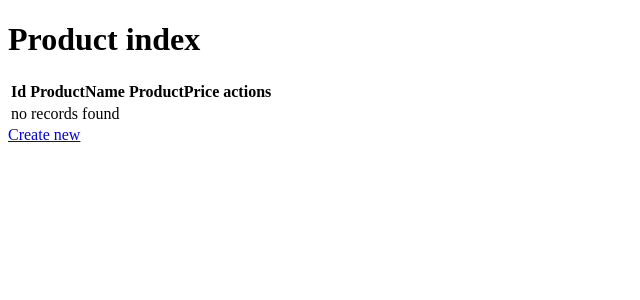
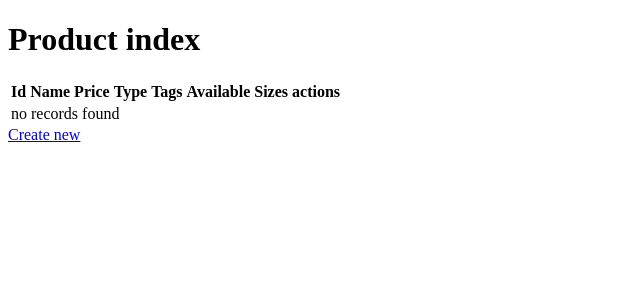
Before and after one commit to kevin-blanchet/symfony-catalog-poc, a Symfony app: template templates/product/index.html.twig in a window 1280 px wide. Shown: the top 300 px of the page, without its empty margins (0-640 px from the left). Run offline with Twig, Linux system fonts and the light colour scheme; the template is opened without the code that fills it, so the values that code supplies are empty; some libraries are stand-ins or nearby versions.

Commit message:
Update index.html.twig
added columns to display product type, tags and options

```diff
--- a/templates/product/index.html.twig
+++ b/templates/product/index.html.twig
@@ -9,8 +9,11 @@
         <thead>
             <tr>
                 <th>Id</th>
-                <th>ProductName</th>
-                <th>ProductPrice</th>
+                <th>Name</th>
+                <th>Price</th>
+                <th>Type</th>
+                <th>Tags</th>
+                <th>Available Sizes</th>
                 <th>actions</th>
             </tr>
         </thead>
@@ -18,8 +21,23 @@
         {% for product in products %}
             <tr>
                 <td>{{ product.id }}</td>
-                <td>{{ product.productName }}</td>
+                <td>{{ product }}</td>
                 <td>{{ product.productPrice }}</td>
+                <td>{{ product.productType }}</td>
+                <td>
+                {% for tag in product.tags %}
+                    <span>{{ tag }}</span>
+                {% else %}
+                    <span>no tags</span>
+                {% endfor %}
+                </td>
+                <td>
+                {% for option in product.options %}
+                    <span>{{ option }}</span>
+                {% else %}
+                    <span>no options</span>
+                {% endfor %}
+                </td>
                 <td>
                     <a href="{{ path('app_product_show', {'id': product.id}) }}">show</a>
                     <a href="{{ path('app_product_edit', {'id': product.id}) }}">edit</a>
```
